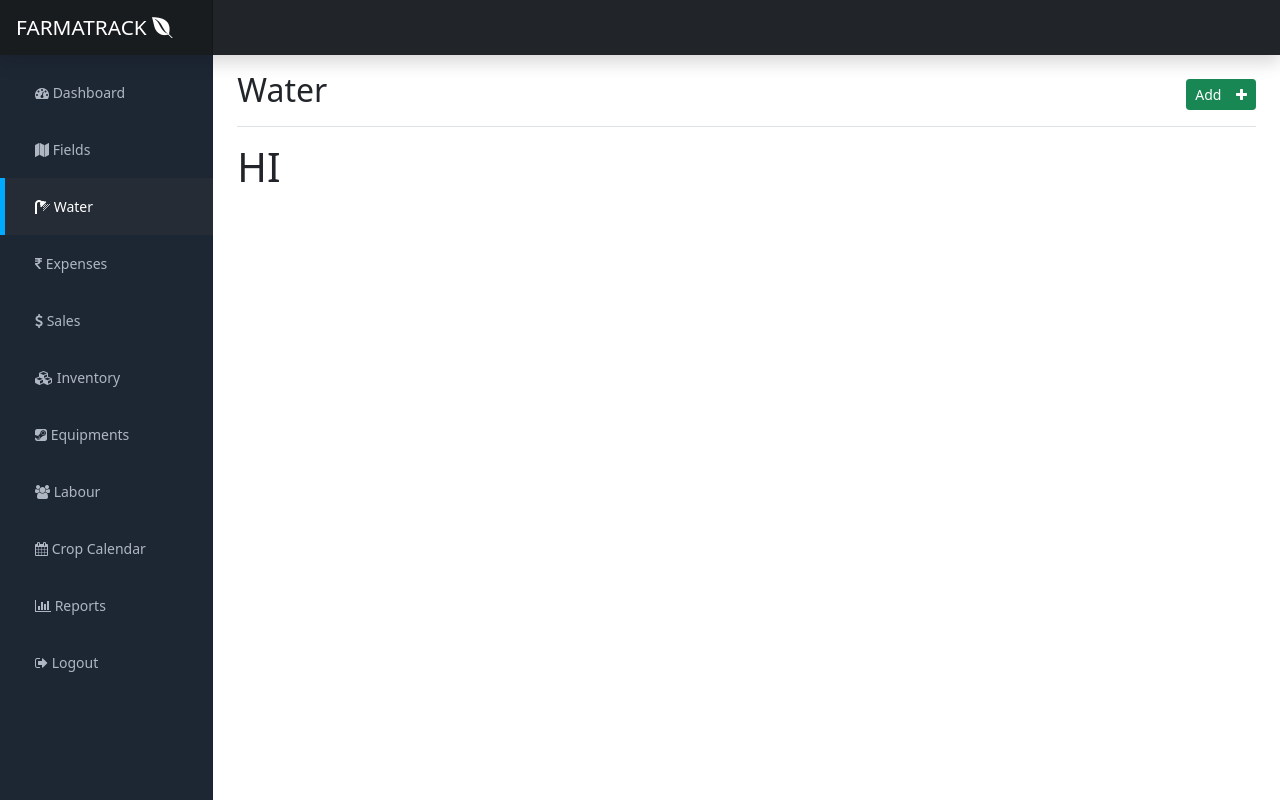
After one commit to shashishekhar1001/FARM, a Django app: page /water/ in a window 1280 px wide. The commit adds this page. Run offline with Django 3.2, Linux system fonts and the light colour scheme; some libraries are stand-ins or nearby versions.

Commit message:
Water Model RESTified

```diff
--- a/SRC/urls.py
+++ b/SRC/urls.py
@@ -26,11 +26,13 @@ router = routers.DefaultRouter()
 router.register(r'users', api_views.UserViewSet)
 router.register(r'groups', api_views.GroupViewSet)
 router.register(r'fields', api_views.FieldViewSet)
+router.register(r'waters', api_views.WaterViewSet)
 
 urlpatterns = [
     path('admin/', admin.site.urls),
     path('', src_views.home, name='home'),
     path('field/', farm_views.field, name='field'),
+    path('water/', farm_views.water, name='water'),
     path('api/', include(router.urls)),
     path('api-auth/', include('rest_framework.urls', namespace='rest_framework')),
 ]
--- a/farm/models.py
+++ b/farm/models.py
@@ -30,6 +30,11 @@ class Water(models.Model):
         ('DRIP', 'Drip'),
     ]
     mode                       = models.CharField(max_length=8, choices=WATER_IRRIGATION_MODE)
+    SOURCE_OPTIONS = [
+        ('WELL', 'WELL'),
+        ('BORE WELL', 'BORE WELL'),
+    ]
+    source                     = models.CharField(max_length=20, choices=SOURCE_OPTIONS, default="WELL")
 
     def __str__(self):
         return self.field
--- a/farm/views.py
+++ b/farm/views.py
@@ -4,3 +4,7 @@ from django.shortcuts import render
 def field(request):
     context = {}
     return render(request, "field.html", context)
+
+def water(request):
+    context = {}
+    return render(request, "water.html", context)
--- /dev/null
+++ b/local_static/js/water.js
@@ -0,0 +1,13 @@
+const FormApp = {
+    delimiters: ['[[', ']]'],
+    data() {
+        return {
+            field_name: "HI",
+        }
+    },
+    methods: {
+    }
+
+};
+
+Vue.createApp(FormApp).mount('#water')
--- a/templates/dashboard.html
+++ b/templates/dashboard.html
@@ -40,7 +40,7 @@
                         </a>
                     </li>
                     <li class="nav-item">
-                        <a class="nav-link" href="#">
+                        <a class="nav-link" href="/water">
                             <i class="fa fa-shower" aria-hidden="true"></i>
                             Water
                         </a>
--- a/templates/field.html
+++ b/templates/field.html
@@ -42,7 +42,7 @@
                             </a>
                         </li>
                         <li class="nav-item">
-                            <a class="nav-link" href="#">
+                            <a class="nav-link" href="/water">
                                 <i class="fa fa-shower" aria-hidden="true"></i>
                                 Water
                             </a>
--- /dev/null
+++ b/templates/water.html
@@ -0,0 +1,126 @@
+{% extends 'base.html' %}
+{% load static %}
+
+
+{% block 'title' %}DASHBOARD{% endblock %}
+
+{% block 'head' %}
+<link rel="stylesheet" href="/static/css/dashboard.css">
+{% endblock %}
+
+
+{% block 'content' %}
+<header class="navbar navbar-dark sticky-top bg-dark flex-md-nowrap p-0 shadow">
+    <a class="navbar-brand col-md-3 col-lg-2 me-0 px-3" href="#">
+        FARMATRACK
+        <i class="fa fa-envira" aria-hidden="true"></i>
+        <!-- <img src="{% static 'img/logo.png' %}" alt="My image"> -->
+    </a>
+    <button class="navbar-toggler position-absolute d-md-none collapsed" type="button" data-bs-toggle="collapse"
+        data-bs-target="#sidebarMenu" aria-controls="sidebarMenu" aria-expanded="false" aria-label="Toggle navigation">
+        <span class="navbar-toggler-icon"></span>
+    </button>
+</header>
+
+<div id="app">
+    <div class="container-fluid" id="water">
+        <div class="row">
+            <nav id="sidebarMenu" class="col-md-3 col-lg-2 d-md-block sidebar collapse">
+                <div class="position-sticky pt-3">
+                    <ul class="nav flex-column">
+                        <li class="nav-item">
+                            <a class="nav-link" aria-current="page">
+                                <i class="fa fa-tachometer" aria-hidden="true"></i>
+                                Dashboard
+                            </a>
+                        </li>
+                        <li class="nav-item">
+                            <a class="nav-link" href="/field">
+                                <i class="fa fa-map" aria-hidden="true"></i>
+                                Fields
+                            </a>
+                        </li>
+                        <li class="nav-item">
+                            <a class="nav-link active">
+                                <i class="fa fa-shower" aria-hidden="true"></i>
+                                Water
+                            </a>
+                        </li>
+                        <li class="nav-item">
+                            <a class="nav-link" href="#">
+                                <i class="fa fa-inr" aria-hidden="true"></i>
+                                Expenses
+                            </a>
+                        </li>
+                        <li class="nav-item">
+                            <a class="nav-link" href="#">
+                                <i class="fa fa-usd" aria-hidden="true"></i>
+                                Sales
+                            </a>
+                        </li>
+                        <li class="nav-item">
+                            <a class="nav-link" href="#">
+                                <i class="fa fa-cubes" aria-hidden="true"></i>
+                                Inventory
+                            </a>
+                        </li>
+                        <li class="nav-item">
+                            <a class="nav-link" href="#">
+                                <i class="fa fa-steam-square" aria-hidden="true"></i>
+                                Equipments
+                            </a>
+                        </li>
+                        <li class="nav-item">
+                            <a class="nav-link" href="#">
+                                <i class="fa fa-users" aria-hidden="true"></i>
+                                Labour
+                            </a>
+                        </li>
+                        <li class="nav-item">
+                            <a class="nav-link" href="#">
+                                <i class="fa fa-calendar" aria-hidden="true"></i>
+                                Crop Calendar
+                            </a>
+                        </li>
+                        <li class="nav-item">
+                            <a class="nav-link" href="#">
+                                <i class="fa fa-bar-chart" aria-hidden="true"></i>
+                                Reports
+                            </a>
+                        </li>
+                        <li class="nav-item">
+                            <a class="nav-link" href="#">
+                                <i class="fa fa-sign-out" aria-hidden="true"></i>
+                                Logout
+                            </a>
+                        </li>
+                    </ul>
+                </div>
+            </nav>
+
+            <main class="col-md-9 ms-sm-auto col-lg-10 px-md-4">
+                <div
+                    class="d-flex justify-content-between flex-wrap flex-md-nowrap align-items-center pt-3 pb-2 mb-3 border-bottom">
+                    <h1 class="h2">Water</h1>
+                    <div class="btn-toolbar mb-2 mb-md-0">
+                        <button type="button" class="btn btn-sm btn-success" data-bs-toggle="modal" data-bs-target="#addModal">
+                            Add &nbsp;&nbsp;&nbsp;<i class="fa fa-plus" aria-hidden="true"></i>
+                        </button>
+                    </div>
+                </div>
+
+                <div class="panel-body">
+                    <h1>[[field_name]]</h1>
+                </div>
+
+            </main>
+        </div>
+    </div>
+</div>
+
+{% endblock %}
+
+
+{% block 'script' %}
+<script src="/static/js/water.js"></script>
+{% endblock %}
```
Also changed, not shown: farm/api_views.py (+10 -1 lines), farm/serializers.py (+13 -0 lines).
